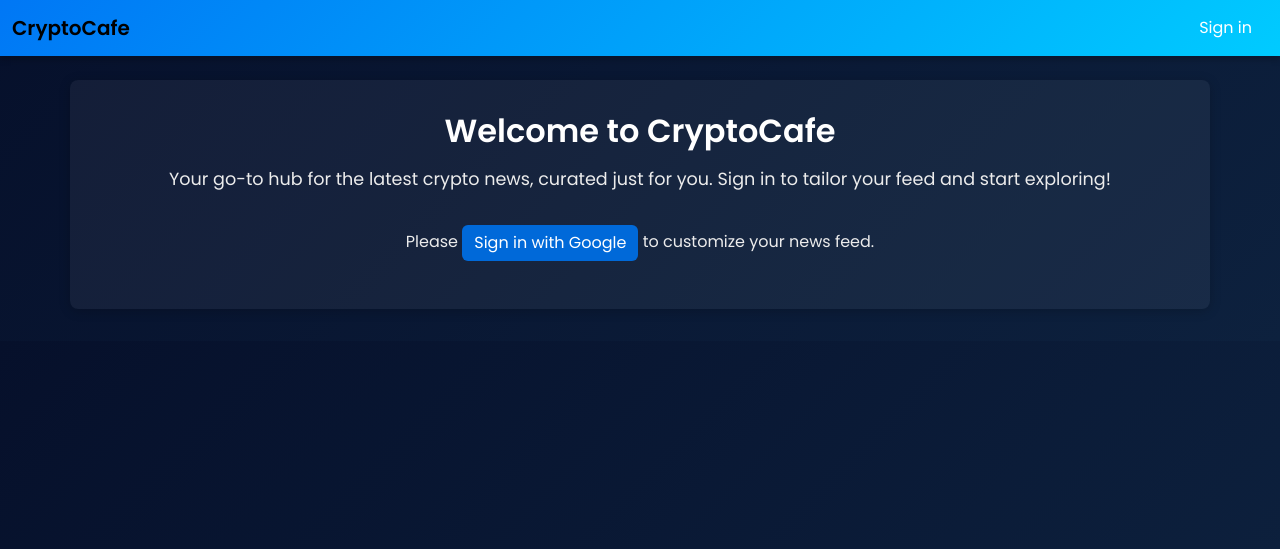
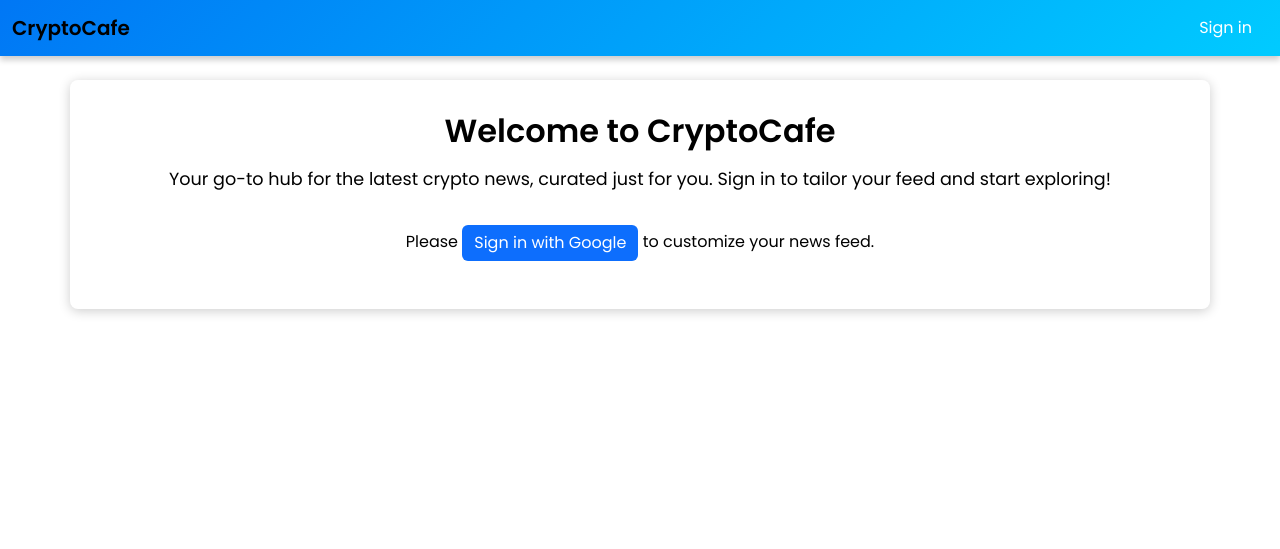
Before and after one commit to Arushanqnet/cryptocafe, a Python web app: template cryptoCafe/src/cryptocafe/templates/index.html in a window 1280 px wide. Shown: the top 549 px of the page. Run offline with Jinja, Linux system fonts and the light colour scheme; the template is opened without the code that fills it, so the values that code supplies are empty; grey boxes labelled with a size stand in for pictures from a placeholder-image service; some libraries are stand-ins or nearby versions.

Commit message:
add some style updates

```diff
--- a/cryptoCafe/src/cryptocafe/templates/index.html
+++ b/cryptoCafe/src/cryptocafe/templates/index.html
@@ -20,12 +20,12 @@
       /* Use a sleek, professional font */
       body {
         font-family: 'Poppins', sans-serif;
-        background: linear-gradient(135deg, #06102B, #0D213E);
-        color: #ECECEC;
+        background: linear-gradient(135deg, #ffffff, #ffffff);
+        color: #000000;
       }
 
       /* Navbar - create a gradient effect and add a subtle shadow */
-      .navbar {
+.navbar {
         background: linear-gradient(135deg, #0077F5, #00CBFF);
         box-shadow: 0 4px 6px rgba(0, 0, 0, 0.2);
       }
@@ -53,7 +53,7 @@
       /* Headings inside container */
       h1, h2 {
         font-weight: 600;
-        color: #FFFFFF;
+        color: #000000;
       }
 
       /* Hero text for non-logged-in users */
@@ -83,7 +83,7 @@
 
       /* Search button styling */
       .btn-primary {
-        background-color: #0069D9;
+        background-color: linear-gradient(135deg, #0077F5, #00CBFF);
         border: none;
         transition: background-color 0.3s ease;
       }
--- a/cryptoCafe/src/cryptocafe/templates/onboarding.html
+++ b/cryptoCafe/src/cryptocafe/templates/onboarding.html
@@ -100,7 +100,7 @@ href="https://fonts.googleapis.com/css2?family=Poppins:wght@300;400;600&display=
 /* Use a sleek, professional font */
 body {
   font-family: 'Poppins', sans-serif;
-  background: linear-gradient(135deg, #06102B, #0D213E);
+  background: #FFFFFF;
   color: #ECECEC;
 }
 
@@ -133,7 +133,6 @@ body {
 /* Headings inside container */
 h1, h2 {
   font-weight: 600;
-  color: #FFFFFF;
 }
 
 /* Hero text for non-logged-in users */
@@ -152,12 +151,10 @@ h1, h2 {
 /* Search form inputs */
 .form-control, .form-select {
   background: rgba(255, 255, 255, 0.1);
-  border: 1px solid rgba(255, 255, 255, 0.3);
   color: #fff;
 }
 .form-control:focus, .form-select:focus {
   border-color: #00CBFF;
-  outline: none;
   box-shadow: 0 0 5px rgba(0, 203, 255, 0.5);
 }
 
```
